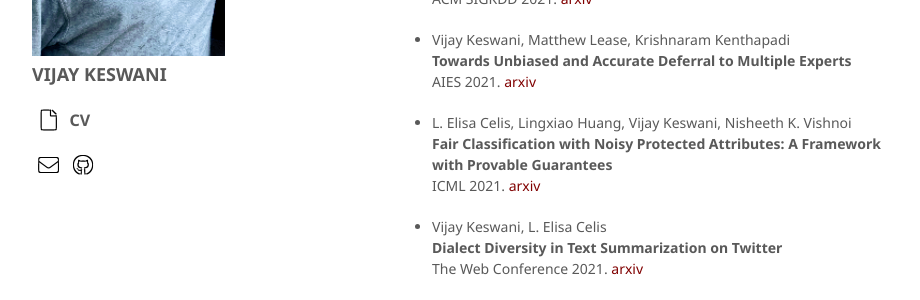
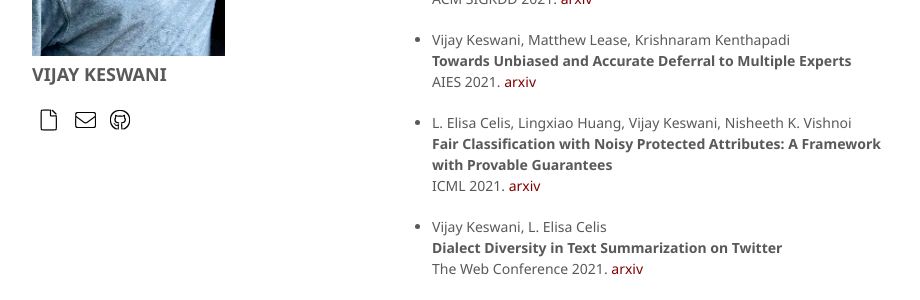
Before and after one commit to vijaykeswani/vijaykeswani.github.io, a Jekyll site: the page built from index.md, in a window 1280 px wide. Shown: the part 420-720 px from the top of the page, without its empty margins (178-1098 px from the left). Built offline with Jekyll 4.4.1, drawn with Linux system fonts in a browser that asks for light colours; nearby versions of some CDN libraries; a script that is not in the unit is left out.

Commit message:
Update default.html

```diff
--- a/_layouts/default.html
+++ b/_layouts/default.html
@@ -24,7 +24,7 @@
         <p>
           <b><font size=4px>VIJAY KESWANI</font></b><br>
           <p>
-            <a href="CV.pdf"><i class="soc fas fa-lg fa-file fa-fw" color:"balck"></i></a><font size=3px style="font-weight: bold"> CV</font><br><br>
+            <a href="CV.pdf"><i class="soc fas fa-lg fa-file fa-fw" color:"balck"></i></a>
             <a href="mailto:vijay.keswani@yale.edu"><i class="soc fas fa-lg fa-envelope fa-fw"></i></a>
             <a href="https://github.com/vijaykeswani"><i class="soc fab fa-lg fa-github"></i></a>
           </p>
```
